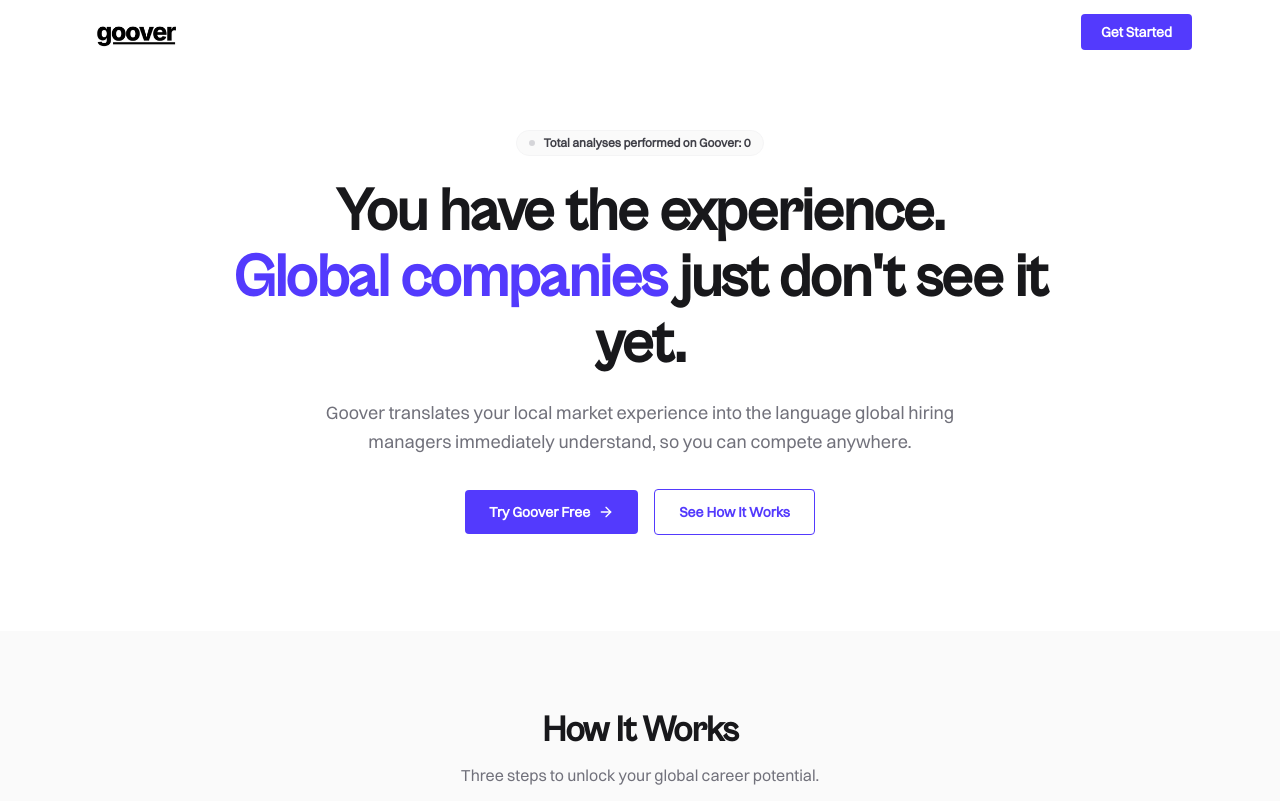
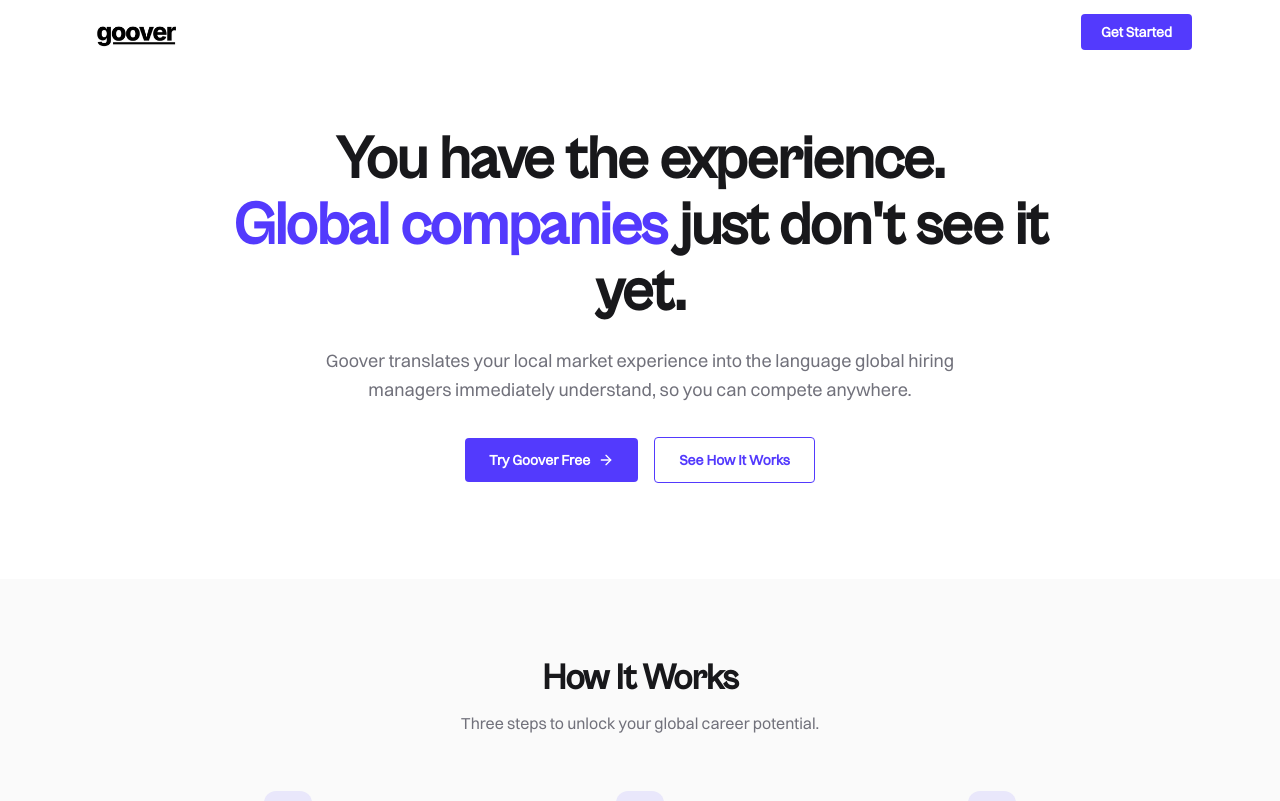
Before and after one commit to Tunde-Dev-Ox/BridgeAI, a React (Vite) app: page / in a window 1280 px wide. Shown: the top 801 px of the page. Built offline with nearby package versions, Linux system fonts and the light colour scheme; no server answers; the database is empty.

Commit message:
removed count on hero section

```diff
--- a/src/pages/Home.jsx
+++ b/src/pages/Home.jsx
@@ -134,7 +134,7 @@ export default function Home() {
   const { openAuthModal } = useAuthModal();
   const [scrolled, setScrolled] = useState(false);
   const [openFaq, setOpenFaq] = useState(null);
-  const [totalAnalyses, setTotalAnalyses] = useState(null);
+  // const [totalAnalyses, setTotalAnalyses] = useState(null);
 
   useEffect(() => {
     const handleScroll = () => setScrolled(window.scrollY > 20);
@@ -142,11 +142,11 @@ export default function Home() {
     return () => window.removeEventListener("scroll", handleScroll);
   }, []);
 
-  useEffect(() => {
-    supabase.from("analyses").select("id", { count: "exact", head: true }).then(
-      ({ count }) => setTotalAnalyses(count ?? 0)
-    );
-  }, []);
+  // useEffect(() => {
+  //   supabase.from("analyses").select("id", { count: "exact", head: true }).then(
+  //     ({ count }) => setTotalAnalyses(count ?? 0)
+  //   );
+  // }, []);
 
   return (
     <div className="min-h-screen bg-white text-zinc-900">
@@ -171,10 +171,6 @@ export default function Home() {
       <section className="relative pt-32 pb-24 px-6 overflow-hidden">
         {/* <video src="https://framerusercontent.com/assets/iWlVr4qV5BuFxjhc6g7QcPK5o.mp4"></video> */}
         <div className="max-w-6xl mx-auto text-center relative">
-          <div className="inline-flex items-center gap-2 px-3 py-1 rounded-full bg-zinc-50 border border-zinc-100 text-xs font-semibold text-zinc-700 mb-6 animate-fade-in">
-            <span className="w-1.5 h-1.5 rounded-full bg-zinc-400 animate-pulse-glow" />
-            <p className="">Total analyses performed on Goover: <span className="">{totalAnalyses?.toLocaleString() ?? "—"}</span></p>
-          </div>
           <h1 className="text-4xl sm:text-5xl lg:text-6xl font-semibold tracking-tight font-cabinet leading-[1.1] max-w-4xl mx-auto animate-fade-in">
             You have the experience.
             <br />
```
